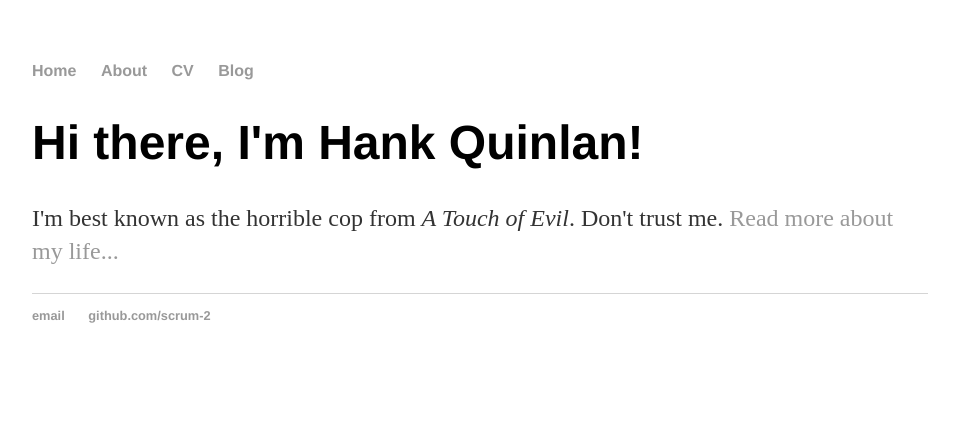
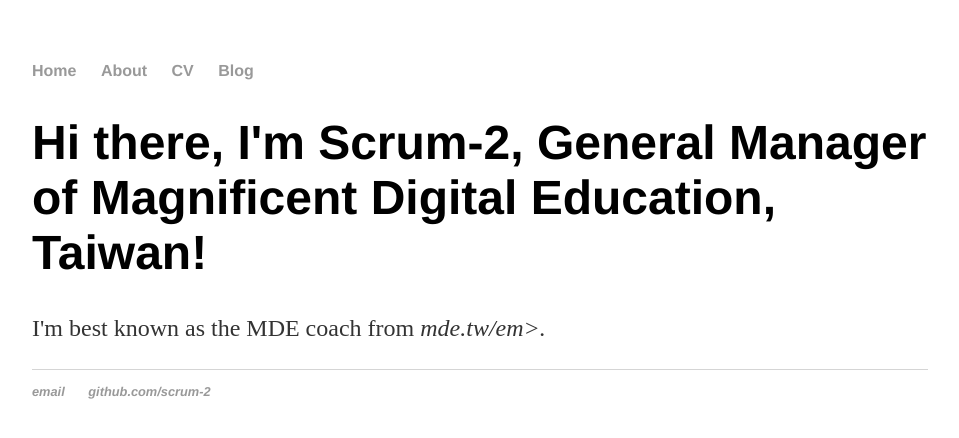
Before and after one commit to scrum-2/scrum-2.github.io_old, a Jekyll site: the page built from index.html, in a window 1280 px wide. Shown: the top 438 px of the page, without its empty margins (160-1119 px from the left). Built offline with Jekyll 4.4.1, drawn with Linux system fonts in a browser that asks for light colours.

Commit message:
Update index.html

```diff
--- a/index.html
+++ b/index.html
@@ -1,9 +1,9 @@
 ---
 layout: default
-title: Hank Quinlan, Horrible Cop
+title: Scrum-2, Magnificent Digital Education
 ---
 
 		<div class="blurb">
-			<h1>Hi there, I'm Hank Quinlan!</h1>
-			<p>I'm best known as the horrible cop from <em>A Touch of Evil</em>. Don't trust me. <a href="/about">Read more about my life...</a></p>
+			<h1>Hi there, I'm Scrum-2, General Manager of Magnificent Digital Education, Taiwan!</h1>
+			<p>I'm best known as the MDE coach from <em>mde.tw/em>.
 		</div>
```
